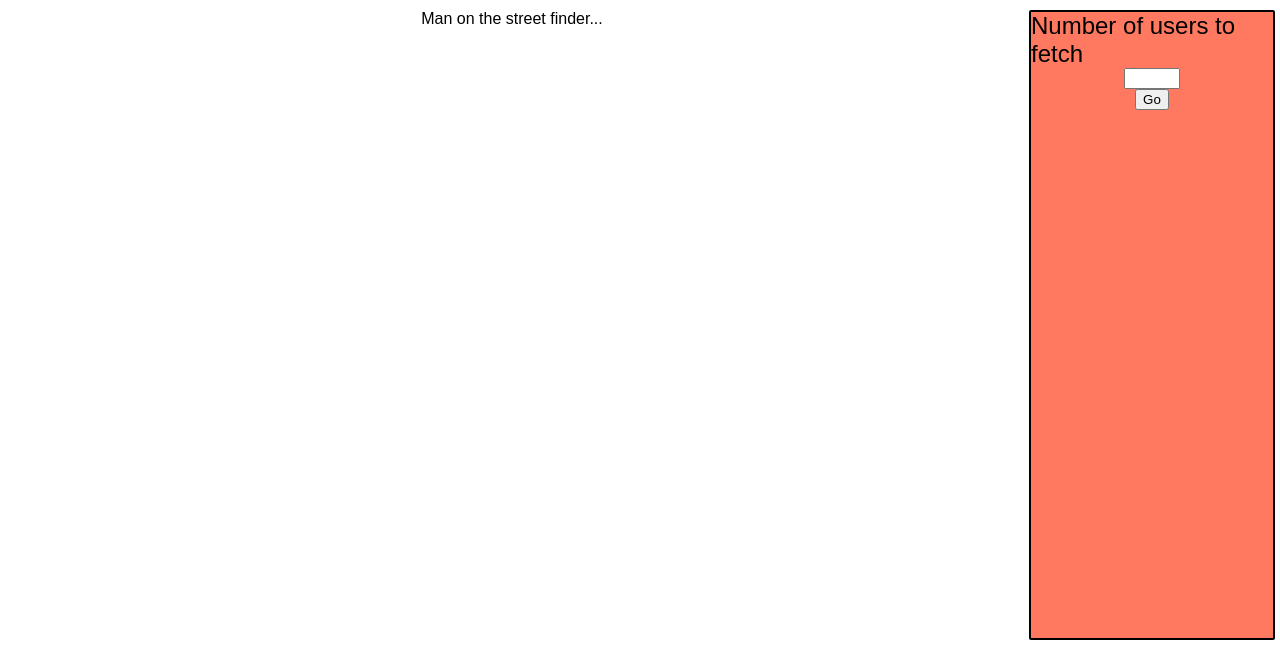
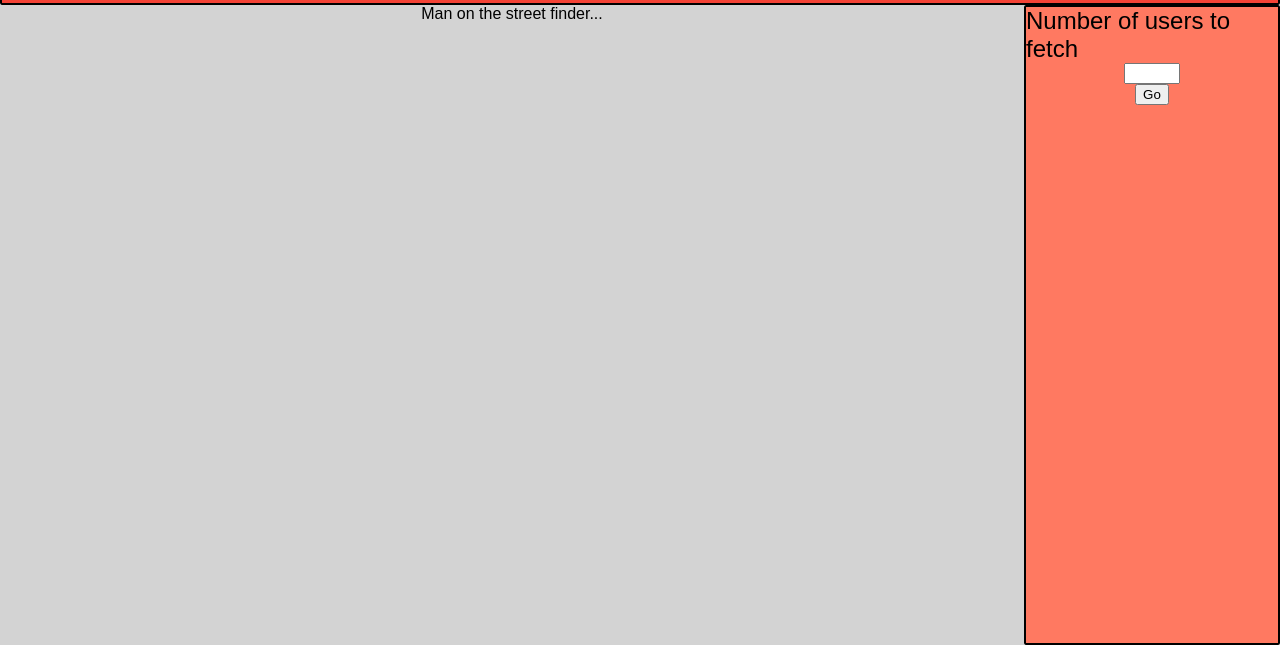
Before and after one commit to Dcbaas/CIS-371-Homework-3, a plain HTML site: page Part1/index.html in a window 1280 px wide. Shown: the part 155-800 px from the top of the page. Drawn offline with Linux system fonts and the light colour scheme.

Commit message:
moved part 1 to a folder. made a content background change

```diff
--- a/style.css
+++ b/Part1/style.css
@@ -12,7 +12,6 @@ body {
 }
 
 #container div {
-  margin: 5px;
   font-family: Arial, Helvetica, sans-serif;
 }
 
@@ -34,6 +33,7 @@ body {
   display: flex;
   flex-direction: column;
   align-items: center;
+  background-color: lightgray;
 }
 
 #control {
```
Also changed, not shown: Part1/hwScript.js (renamed from hwScript.js), Part1/index.html (renamed from index.html), Part1/script.js (renamed from script.js).
